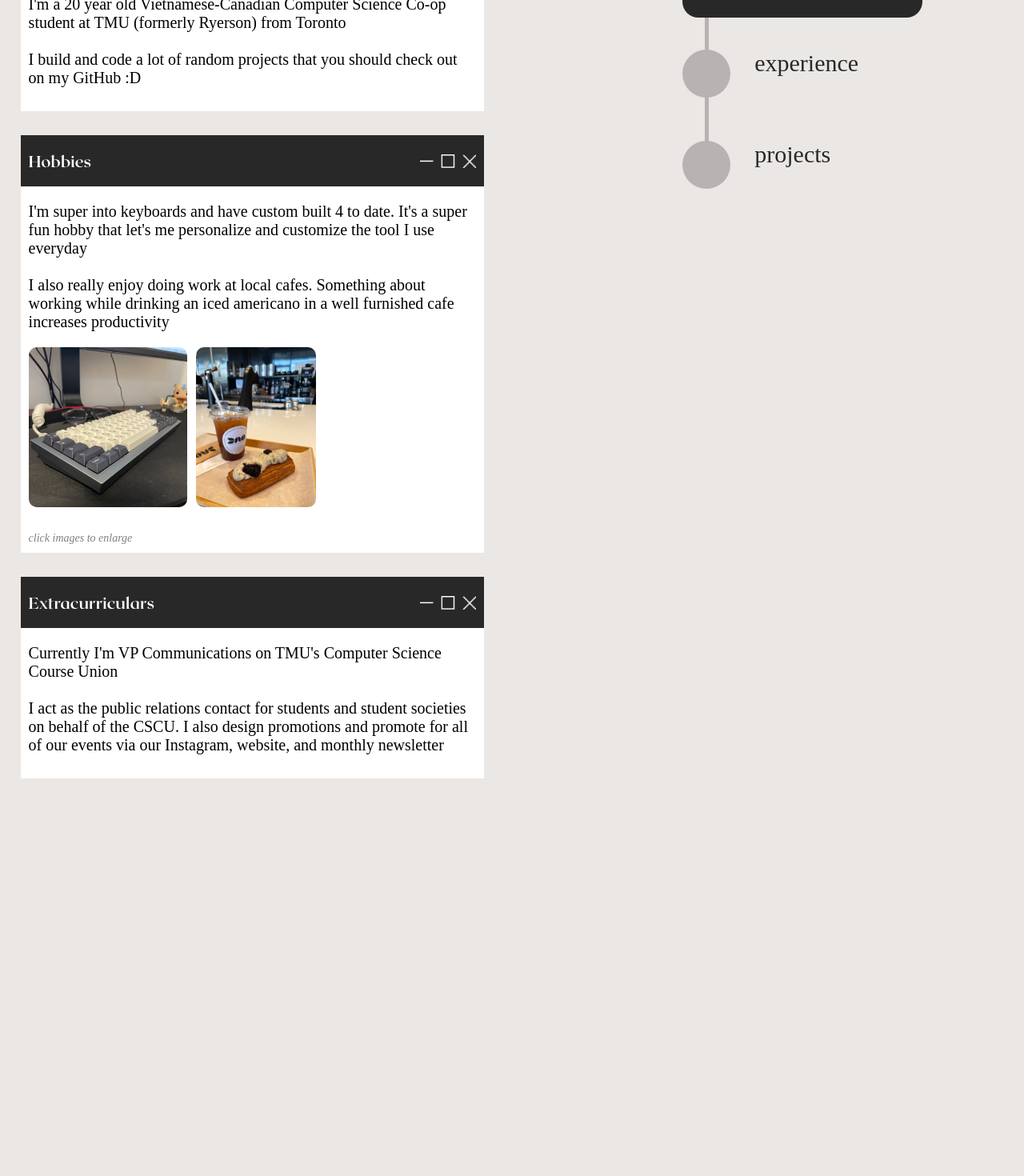
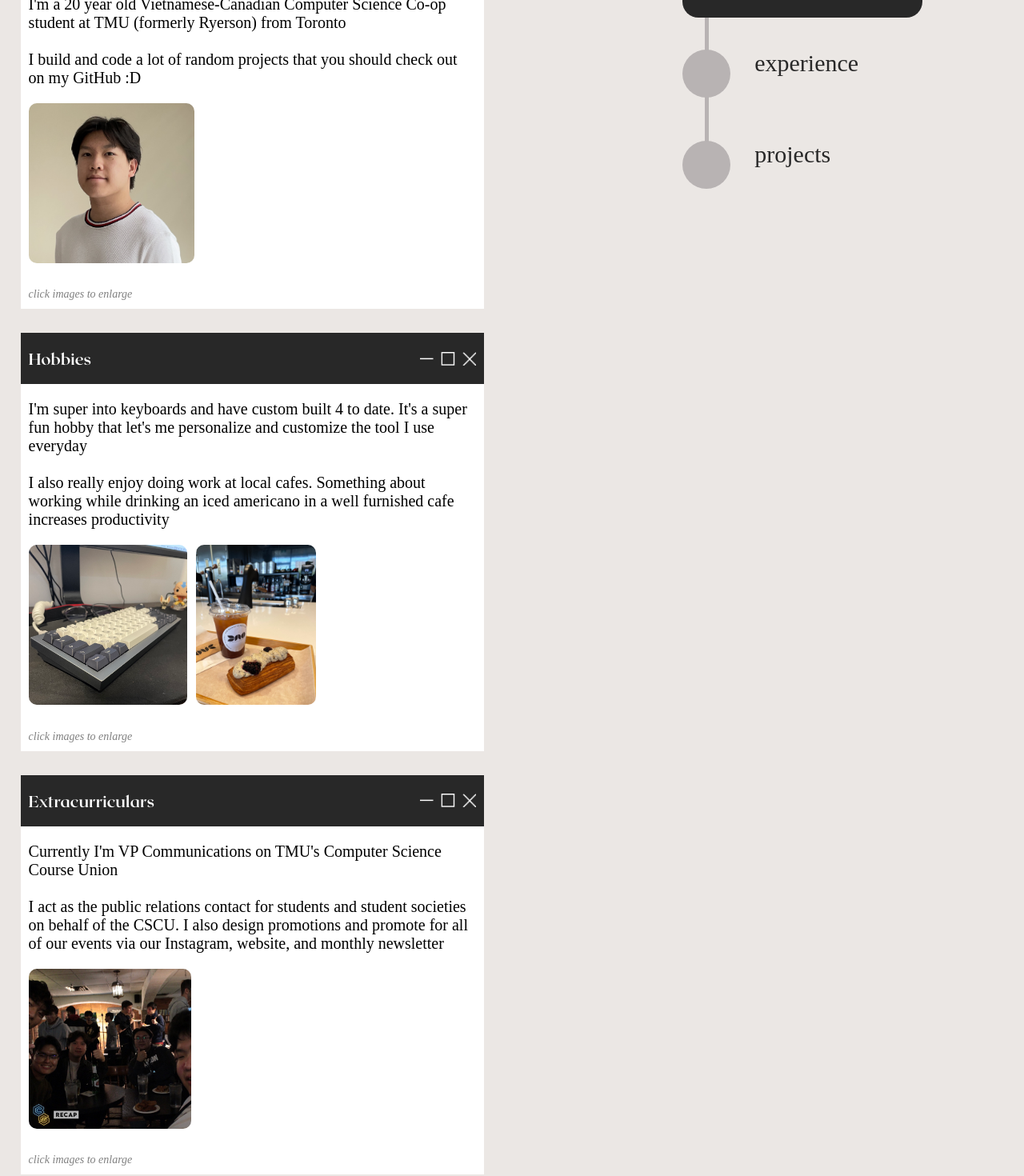
Before and after one commit to jasonntruong/jasonntruong.github.io, a React (Create React App) app: page /about in a window 1280 px wide. Shown: the part 460-1930 px from the top of the page at 80% size. Before the commit the page ends 1483 px from the top, so only its background shows below. Built offline with nearby package versions, Linux system fonts and the light colour scheme; a web font is replaced by a local one.

Commit message:
add imgs for about

```diff
--- a/src/Pages/About.tsx
+++ b/src/Pages/About.tsx
@@ -6,6 +6,8 @@ import HamburgerMenu from "../HamburgerMenu.tsx";
 import NavBar from "../NavBar/NavBar.tsx";
 import React from "react";
 import cafe from "../imgs/about/cafe.png";
+import cscu from "../imgs/about/cscu.png";
+import headshot from "../imgs/about/headshot.png";
 import keyboard from "../imgs/about/keyboard.png";
 
 interface Props {
@@ -20,6 +22,7 @@ function About({ navbar, isMobile }: Props) {
       <Card
         title="Who's Jason?"
         desc={`I'm a 20 year old Vietnamese-Canadian Computer Science Co-op student at TMU (formerly Ryerson) from Toronto \n\n I build and code a lot of random projects that you should check out on my GitHub :D`}
+        imgs={[[headshot, "A Big Me"]]}
       />
       <Card
         title="Hobbies"
@@ -32,6 +35,7 @@ function About({ navbar, isMobile }: Props) {
       <Card
         title="Extracurriculars"
         desc={`Currently I'm VP Communications on TMU's Computer Science Course Union \n\n I act as the public relations contact for students and student societies on behalf of the CSCU. I also design promotions and promote for all of our events via our Instagram, website, and monthly newsletter`}
+        imgs={[[cscu, "CSCU Pub Night Social"]]}
       />
       <br />
     </>
```
Also changed, not shown: src/imgs/about/cscu.png (added), src/imgs/about/headshot.png (added).
